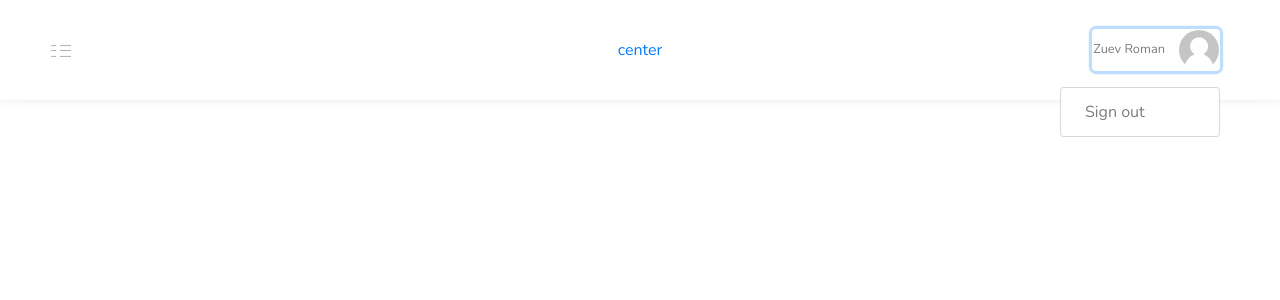
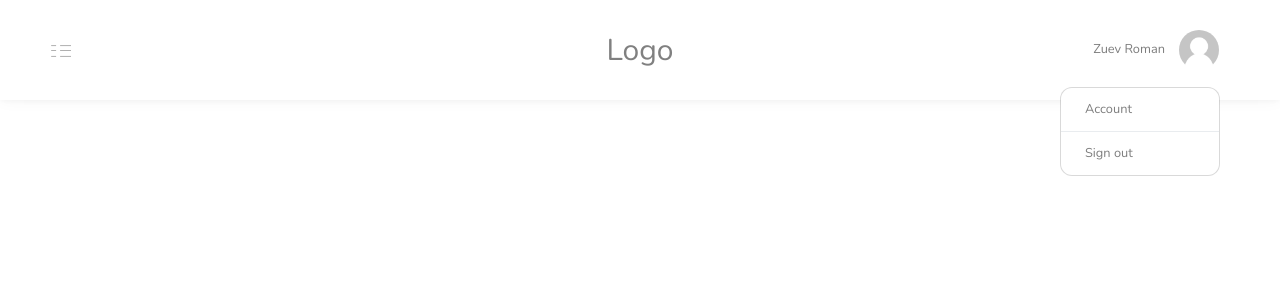
Before and after one commit to ZuevR/many-projects, a React (Create React App) app: page / in a window 1280 px wide. Both pictures are taken after a click on the button "Zuev Roman". Shown: the top 300 px of the page. Built offline with nearby package versions, Linux system fonts and the light colour scheme.

Commit message:
added Header

```diff
--- a/src/App.css
+++ b/src/App.css
@@ -8,6 +8,10 @@ body {
   padding: 1.5rem 0;
 }
 
-.btn {
+.btn, .dropdown-item {
   font-size: .8rem;
 }
+
+.dropdown-menu {
+  border-radius: .75rem;
+}
--- a/src/components/Header/index.jsx
+++ b/src/components/Header/index.jsx
@@ -1,5 +1,5 @@
 import React from 'react';
-import { Link, NavLink } from 'react-router-dom';
+import { NavLink } from 'react-router-dom';
 import {
   UncontrolledDropdown,
   DropdownToggle,
@@ -21,17 +21,28 @@ const Header = () => (
         <MobileMenuIcon />
       </NavLink>
     </div>
-    <Link to="/">center</Link>
+    <NavLink
+      style={{
+        color: 'grey',
+        fontSize: '30px',
+        textDecoration: 'none',
+      }}
+      to="/"
+    >
+      Logo
+    </NavLink>
     <div className={styles['navbar-right']}>
       <div className={`${styles.user} d-inline-block`}>
         <UncontrolledDropdown className="dropdown-menu-right">
-          <DropdownToggle className="p-0" color="empty">
+          <DropdownToggle className="p-0 shadow-none" color="empty">
             <span className="name mr-1">Zuev Roman</span>
             <span>
               <img alt="Profile" src="/assets/img/default-user-image.png" />
             </span>
           </DropdownToggle>
           <DropdownMenu className="mt-3" right>
+            <DropdownItem onClick={() => console.log('account')}>Account</DropdownItem>
+            <div tabIndex="-1" className="dropdown-divider" />
             <DropdownItem onClick={() => console.log('logged out')}>
               Sign out
             </DropdownItem>
```
